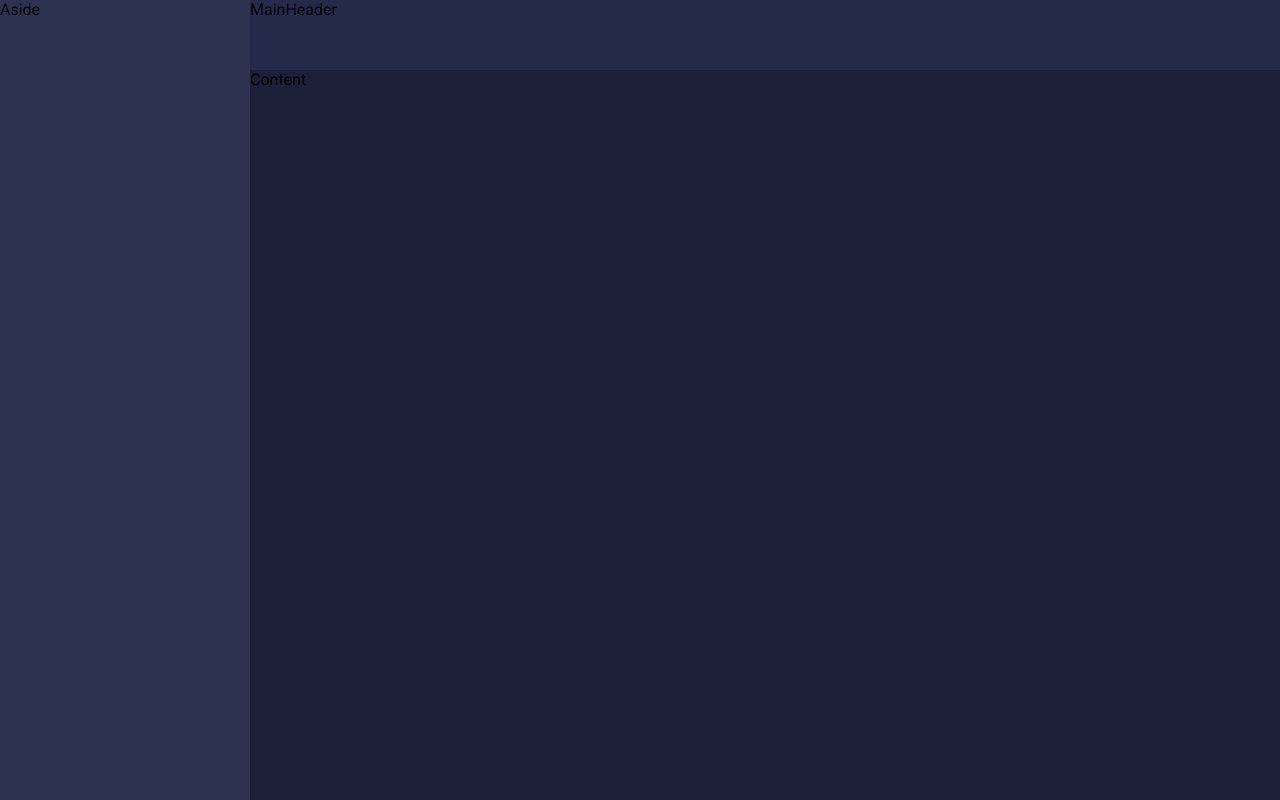
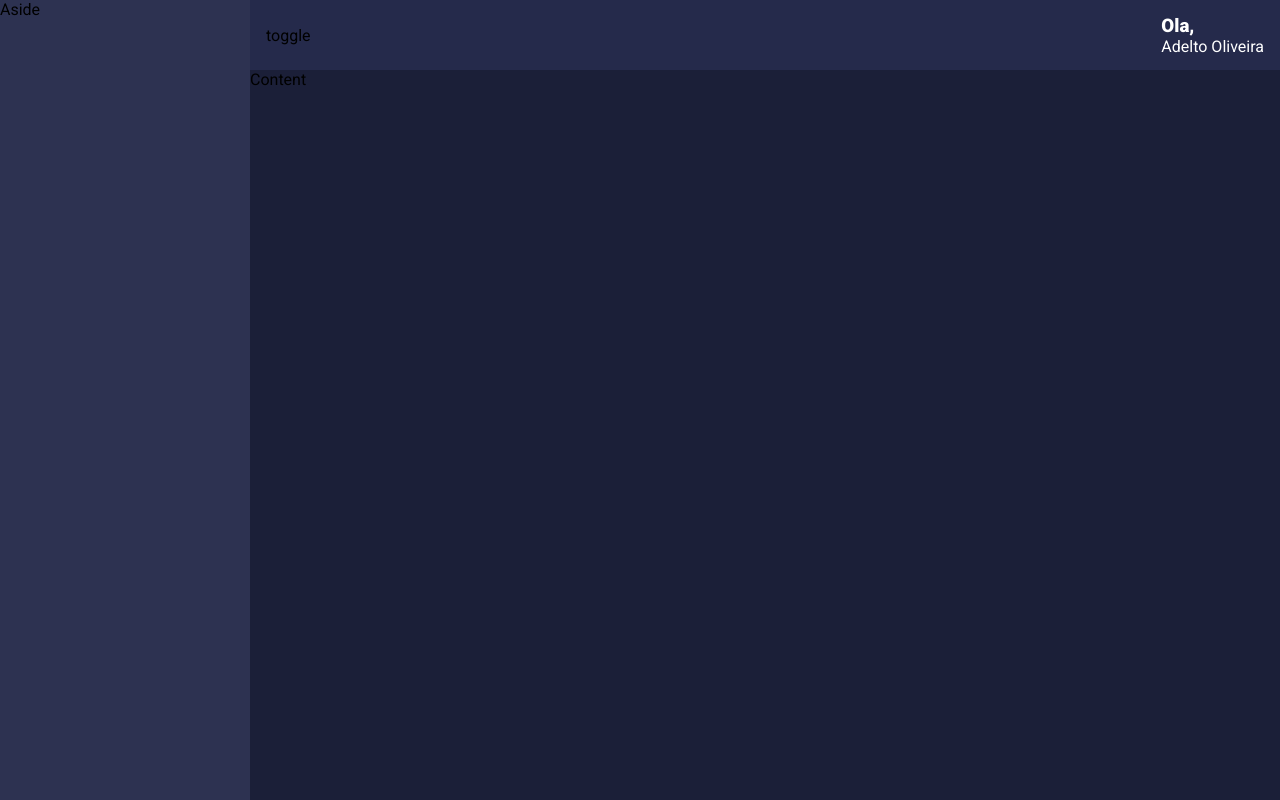
Before and after one commit to otleda/dashboard, a React (Create React App) app in the folder wallet/: page / in a window 1280 px wide. Built offline with nearby package versions, Linux system fonts and the light colour scheme; the HTML template or start-up script is replaced by a standard one.

Commit message:
Estilzando a pagina MainHeader e add Emojis

```diff
--- a/wallet/src/components/MainHeader/index.tsx
+++ b/wallet/src/components/MainHeader/index.tsx
@@ -1,10 +1,14 @@
 import React from 'react';
-import { Container } from './styles';
+import { Container, Profile, Welcome, UserName } from './styles';
 
 const MainHeader: React.FC = () => {
     return(
         <Container>
-            MainHeader
+            toggle
+            <Profile>
+                <Welcome>Ola, </Welcome>
+                <UserName>Adelto Oliveira</UserName>
+            </Profile>
         </Container>
     );
 }
--- a/wallet/src/components/MainHeader/styles.ts
+++ b/wallet/src/components/MainHeader/styles.ts
@@ -2,5 +2,15 @@
 
 export const Container = styled.div `
     grid-area: MH;
-    background: ${props => (props.theme.colors.secundary)};
+    display: flex;
+    justify-content: space-between;
+    align-items: center;
+    padding: 1em;
+    background: ${props => (props.theme.colors.secondary)};
 `;
+
+export const Profile = styled.div `
+    color: ${props =>(props.theme.colors.white)};
+`;
+export const Welcome = styled.h3 ``;
+export const UserName = styled.span ``;
--- a/wallet/src/styles/GlobalStyled.ts
+++ b/wallet/src/styles/GlobalStyled.ts
@@ -6,7 +6,6 @@
         margin: 0;
         padding: 0;
         box-sizing: border-box;
-        background-color: violet;
     }
 
     html, body, #root {
--- a/wallet/src/styles/styled.d.ts
+++ b/wallet/src/styles/styled.d.ts
@@ -5,7 +5,7 @@
         title: string;
     colors: {
          primary: string;
-         secundary: string;
+         secondary: string;
          tertiary: string;
 
          white: string;
--- a/wallet/src/styles/themes/dark.ts
+++ b/wallet/src/styles/themes/dark.ts
@@ -3,7 +3,7 @@
     title: 'dark',
     colors: {
          primary: '#1B1F38',
-         secundary: '#252A4B',
+         secondary: '#252A4B',
          tertiary: '#313862',
 
          white: '#fff',
--- /dev/null
+++ b/wallet/src/utilities/emojis.ts
@@ -0,0 +1,2 @@
+// eslint-disable-next-line import/no-anonymous-default-export
+export default ['🤑', '😎', '🤩', '😄', '😓', '😥'];
```
Also changed, not shown: wallet/src/styles/themes/light.ts (+4 -4 lines).
